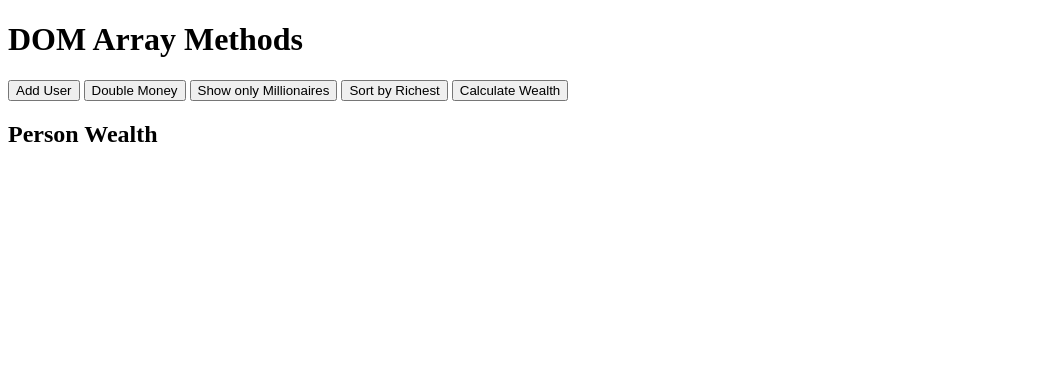
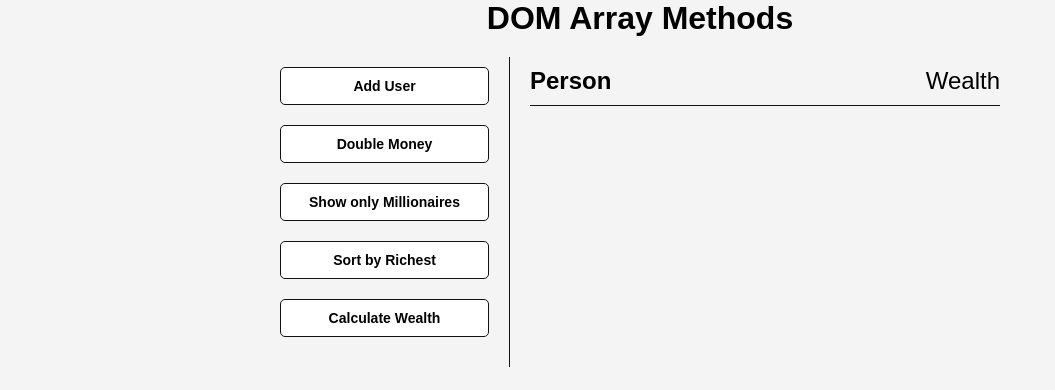
Before and after one commit to Kingsleybrownjr/random-user, a website: page dist/index.html in a window 1280 px wide. Shown: the whole page, without its empty margins (0-1055 px from the left). Drawn offline with Linux system fonts and the light colour scheme.

Commit message:
finished css for project

```diff
--- /dev/null
+++ b/dist/css/styles.css
@@ -0,0 +1,77 @@
+* {
+	box-sizing: border-box;
+	margin: 0;
+	padding: 0;
+}
+
+body {
+	background-color: #f4f4f4;
+	font-family: Arial, Helvetica, sans-serif;
+	display: flex;
+	flex-direction: column;
+	align-items: center;
+	min-height: 100vh;
+}
+
+.container {
+	display: flex;
+	padding: 20px;
+	margin: 0 auto;
+	max-width: 100%;
+	width: 800px;
+}
+
+aside {
+	padding: 10px 20px;
+	width: 250px;
+	border-right: 1px solid #111;
+}
+
+button {
+	cursor: pointer;
+	background-color: #fff;
+	border: 1px solid #111;
+	border-radius: 5px;
+	display: block;
+	width: 100%;
+	padding: 10px;
+	margin-bottom: 20px;
+	font-weight: bold;
+	font-size: 14px;
+}
+
+button:hover {
+	background-color: #333;
+	color: #fff;
+}
+
+main {
+	flex: 1;
+	padding: 10px 20px;
+}
+
+h2 {
+	border-bottom: 1px solid #111;
+	padding-bottom: 10px;
+	display: flex;
+	justify-content: space-between;
+	font-weight: 300;
+	margin: 0 0 20px;
+}
+
+h3 {
+	background-color: #fff;
+	border-bottom: 1px solid #111;
+	padding: 10px;
+	display: flex;
+	justify-content: space-between;
+	font-weight: 300;
+	margin: 20px 0 0;
+}
+
+.person {
+	display: flex;
+	justify-content: center;
+	font-size: 20px;
+	margin-bottom: 10px;
+}
--- a/dist/index.html
+++ b/dist/index.html
@@ -4,6 +4,7 @@
 		<meta charset="UTF-8" />
 		<meta http-equiv="X-UA-Compatible" content="IE=edge" />
 		<meta name="viewport" content="width=device-width, initial-scale=1.0" />
+		<link rel="stylesheet" href="./css/styles.css" />
 		<title>Dom Array methods</title>
 	</head>
 	<body>
@@ -22,5 +23,6 @@
 				<h2><strong>Person</strong> Wealth</h2>
 			</main>
 		</div>
+		<script src="./js/index.js"></script>
 	</body>
 </html>
```
Also changed, not shown: dist/js/index.js (added), dist/styles.css (deleted).
